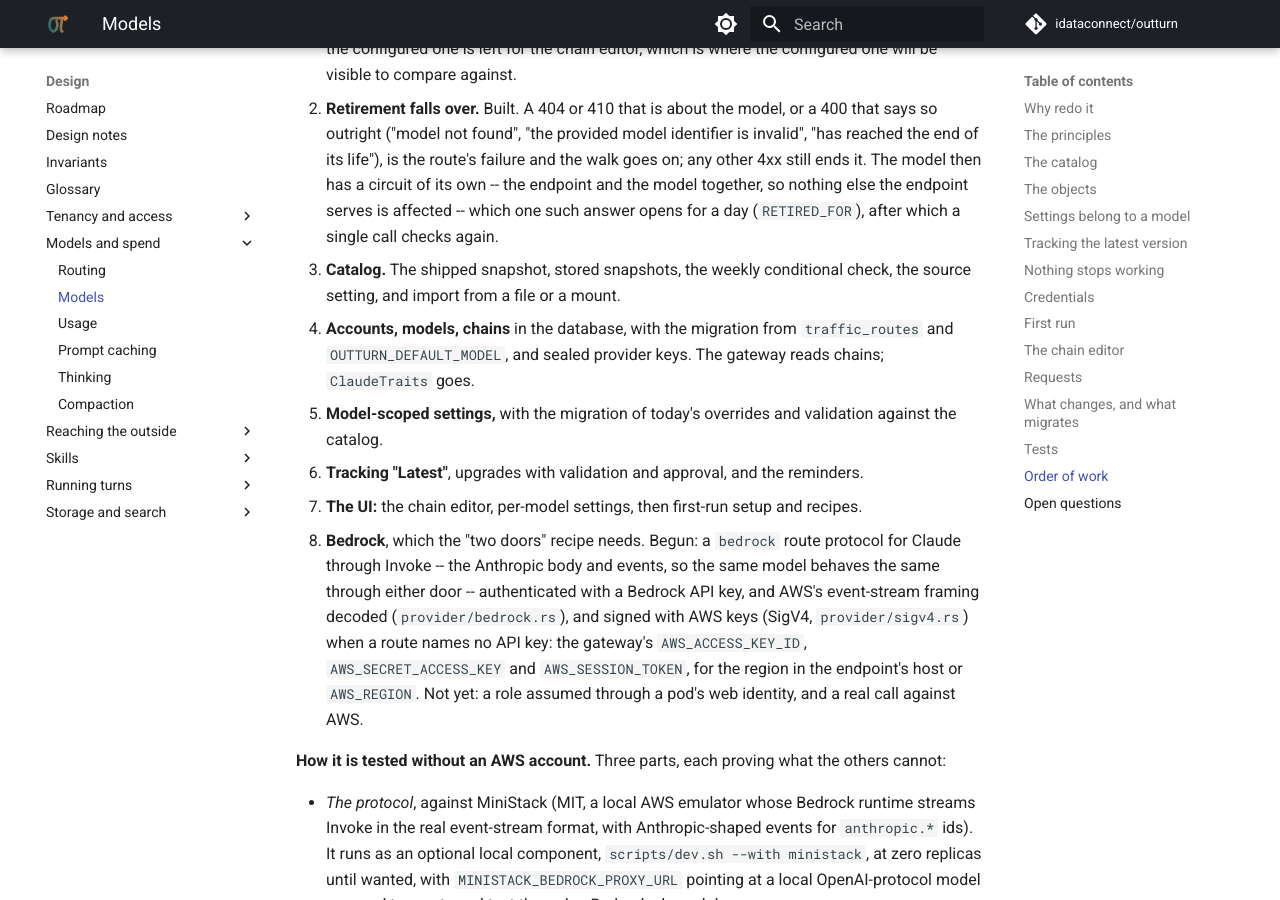
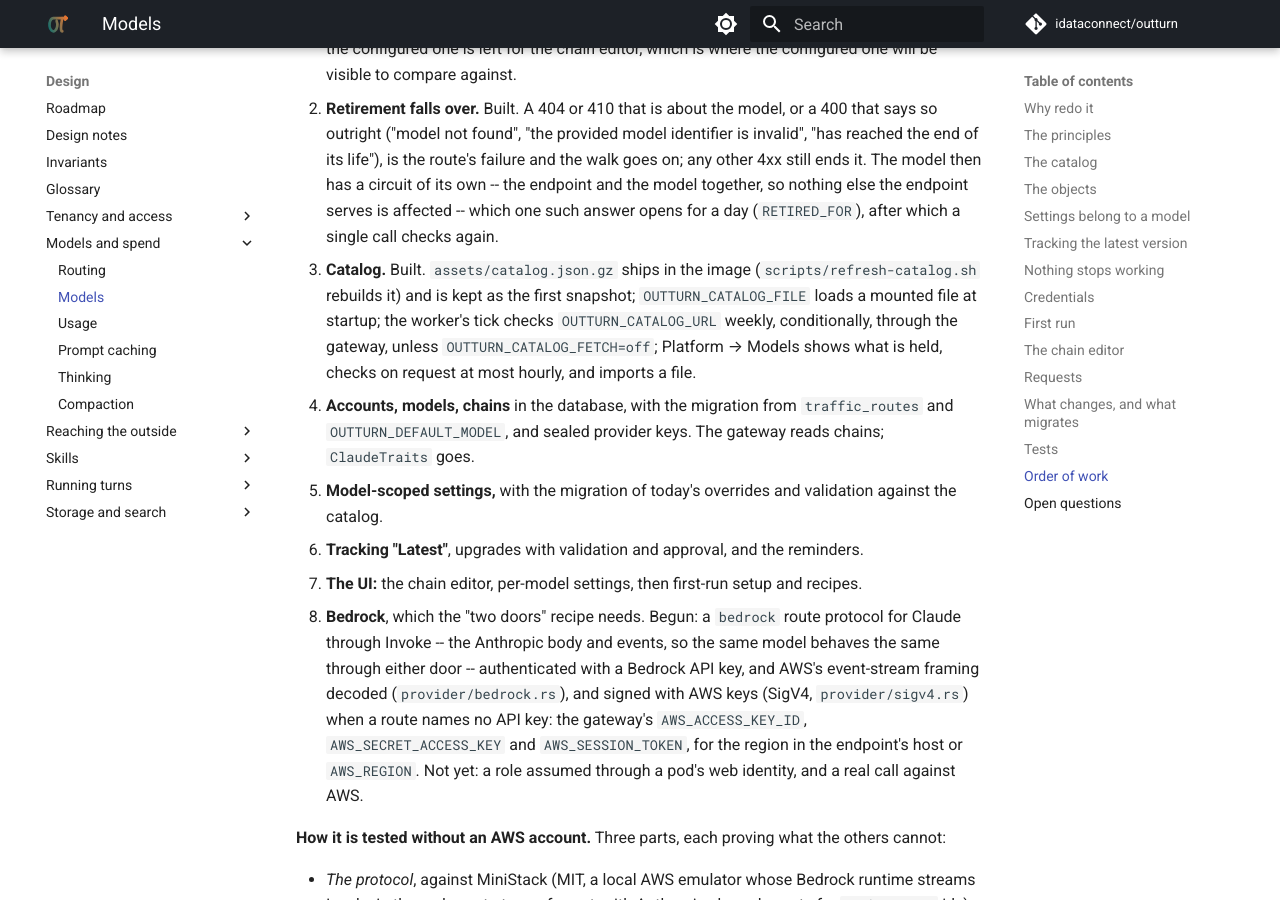
Before and after one commit to idataconnect/outturn, an MkDocs documentation site: the page built from docs/models.md, in a window 1280 px wide and 900 px high, scrolled down 9200 px. Built offline with MkDocs 1.6.1 and Material for MkDocs 9.7.7, drawn with Linux system fonts in a browser that asks for light colours; comment, search, counter and statistics services are not loaded.

Commit message:
Record the catalog as built
Co-Authored-By: Claude Opus 5.5 <noreply@anthropic.com>

```diff
--- a/docs/models.md
+++ b/docs/models.md
@@ -374,8 +374,12 @@ Each phase leaves the platform working.
    has a circuit of its own -- the endpoint and the model together, so
    nothing else the endpoint serves is affected -- which one such answer opens
    for a day (`RETIRED_FOR`), after which a single call checks again.
-3. **Catalog.** The shipped snapshot, stored snapshots, the weekly
-   conditional check, the source setting, and import from a file or a mount.
+3. **Catalog.** Built. `assets/catalog.json.gz` ships in the image
+   (`scripts/refresh-catalog.sh` rebuilds it) and is kept as the first
+   snapshot; `OUTTURN_CATALOG_FILE` loads a mounted file at startup; the
+   worker's tick checks `OUTTURN_CATALOG_URL` weekly, conditionally, through
+   the gateway, unless `OUTTURN_CATALOG_FETCH=off`; Platform → Models shows
+   what is held, checks on request at most hourly, and imports a file.
 4. **Accounts, models, chains** in the database, with the migration from
    `traffic_routes` and `OUTTURN_DEFAULT_MODEL`, and sealed provider keys.
    The gateway reads chains; `ClaudeTraits` goes.
```
